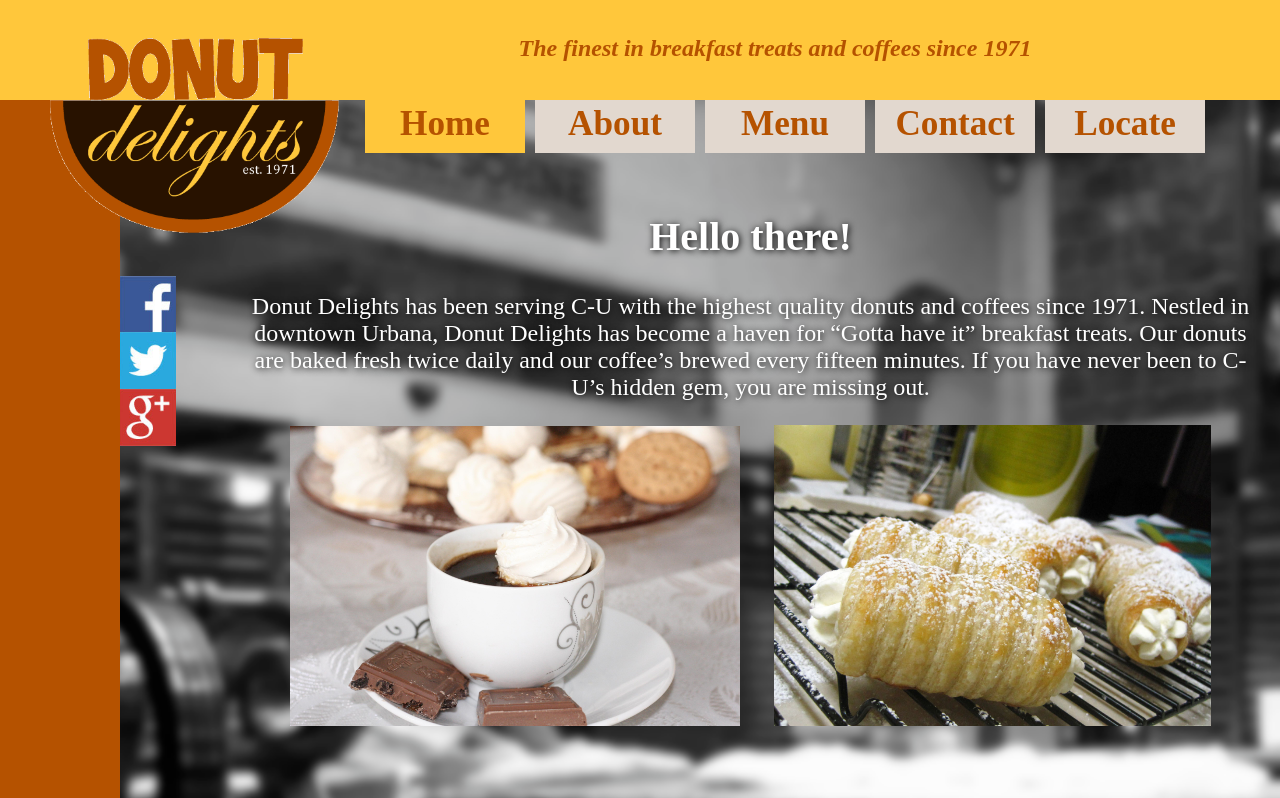
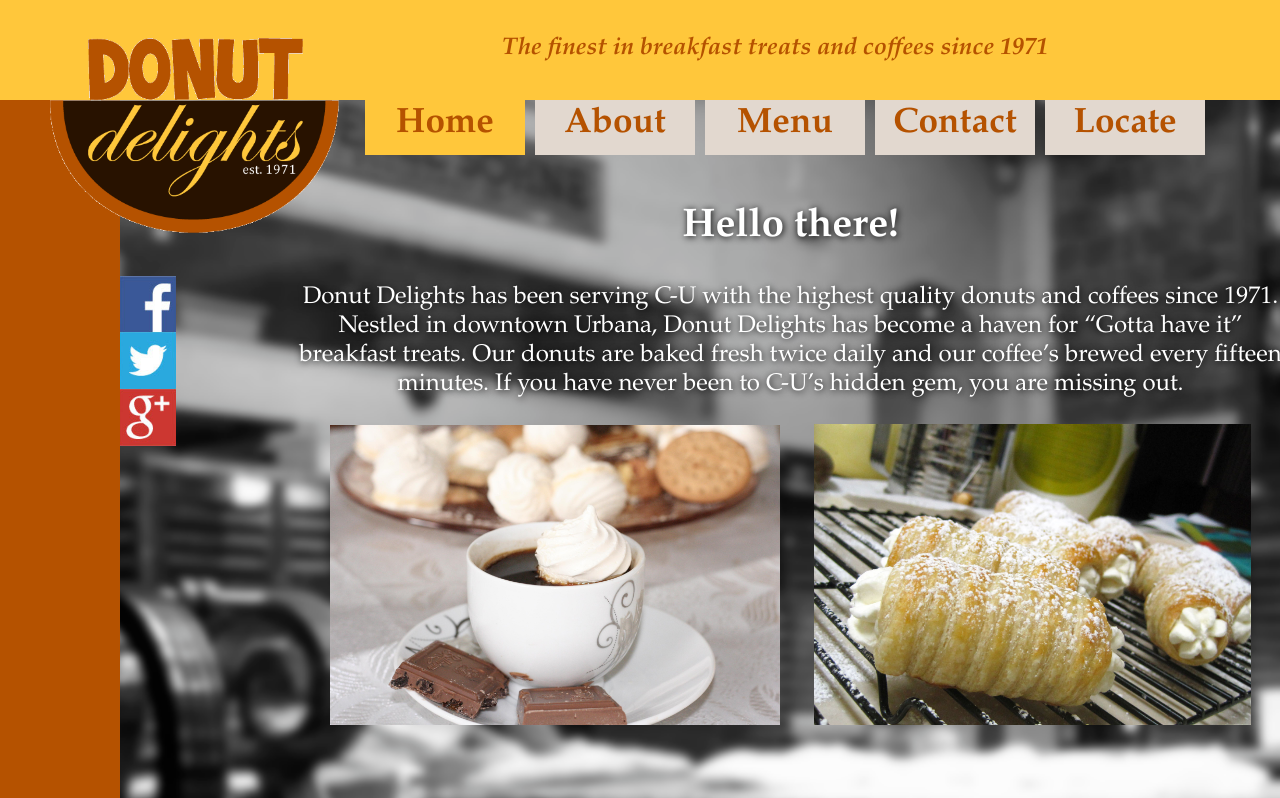
Before and after one commit to MarqyMark/MarqyMark.github.io, a plain HTML site: page index.html in a window 1280 px wide. Shown: the top 798 px of the page. Drawn offline with Linux system fonts and the light colour scheme.

Commit message:
Contact page - features complete
Webpage responsiveness added on all pages.
Unnecessary comments removed in bulk on some css files.

```diff
--- a/css/about.css
+++ b/css/about.css
@@ -1,12 +1,8 @@
-/*styles for home page*/
-
-html, body, header {          /*Used to allow percentage-based image scaling according to browser size. 100% causes the scroll bars to appear unnecessarily*/
+html, body, header {
     width: 99%;
     height: 99%;
     text-align: left;
-    font-family: Constantia;
-    /* background-color: black; */
-    /* overflow: hidden;   Disables scrollbars in main viewport */
+    font-family: "Palatino Linotype";
 }
 
 main section, aside {
@@ -25,13 +21,15 @@
 }
 
 section #title {
-    font-size: 200%;
-    margin-bottom: -15px;       /*Reduce gap between "About Us" and paragraphs*/
-    padding: 5px 0 0 10px;
+    font-size: 180%;
+    margin-bottom: -15px;
+    padding: 0px 0 0 6px;
 }
 
 #aboutText {
-    width: 525px;
+    position: relative;
+    top: 10px;
+    width: 575px;
     background-color: rgba(50, 50, 50, .6);
 }
 
@@ -41,7 +39,7 @@
     margin-right: 200px;
     /* min-width: 500px;*/       /*Temp adjustments for now. Will use media for size snapping*/
     /* max-width: 600px; */
-    width: 500px;
+    width: 550px;
     font-size: 105%;        /*May be included in size snapping. TBD*/
     padding-left: 10px;
     padding-bottom: 10px;
--- a/css/contact.css
+++ b/css/contact.css
@@ -1,12 +1,8 @@
-/*styles for home page*/
-
-html, body, header {          /*Used to allow percentage-based image scaling according to browser size. 100% causes the scroll bars to appear unnecessarily*/
+html, body, header {
     width: 99%;
     height: 99%;
     text-align: left;
-    font-family: Constantia;
-    /* background-color: black; */
-    /* overflow: hidden;   Disables scrollbars in main viewport */
+    font-family: "Palatino Linotype";
 }
 
 main section, aside {
@@ -23,17 +19,41 @@
     text-shadow: 1px 1px 7px black;
 }
 
+aside {
+    top: 200px;
+}
+
+@media only screen and (min-width: 1500px) {
+    main section, aside {
+        margin-left: -500px;
+        margin-right: 0px;
+        min-width: 1001px;
+        max-width: 100%;
+        left: 50%;
+    }
+}
+
 section #greet {
     font-size: 250%;
     font-style: bold;
 }
 
+#address_info {
+    position: absolute;
+    left: 550px;
+    width: 350px;
+    height: 125px;
+    top: 140px;
+    background: rgba(200, 200, 200, .3);
+}
+
 section p {
-    position: absolute;
-    Left: 600px;
+    margin-left: 5px;
+    margin-top: 1px;
     font-size: 120%;
     text-align: left;
     min-width: 200px;
+    width: 340px;
 }
 
 #contact1 {
@@ -58,7 +78,8 @@
 
 #vetsGif {
     position: relative;
-    left: 250px;
+    left: 230px;
+    top: 160px;
 }
 
 
--- a/css/home.css
+++ b/css/home.css
@@ -1,34 +1,30 @@
-/*styles for home page*/
-
-html, body, header {          /*Used to allow percentage-based image scaling according to browser size. 100% causes the scroll bars to appear unnecessarily*/
+html, body, header {
     width: 99%;
     height: 99%;
     text-align: left;
-    font-family: Constantia;
-    /* background-color: black; */
-    /* overflow: hidden;   Disables scrollbars in main viewport */
+    font-family: "Palatino Linotype";
 }
 
 main section, aside {
     position: absolute;
-    left: 200px;
-    top: 180px;
+    left: 240px;
+    top: 170px;
     z-index: 2;
     color: white;
     margin-left: 50px;
     margin-right: 200px;
-    min-width: 1001px;
-    max-width: 100%;
+    width: 1001px;
     text-align: center;
     text-shadow: 1px 1px 7px black;
 }
 
-@media only screen and (max-width: 1366px) {
-    #introText {
-        margin-left: 0;
-        margin-right: 0;
-        left: 250px;
-        top: 180px;
+@media only screen and (min-width: 1470px) {
+    main section {
+        margin-left: -445px;
+        margin-right: 0px;
+        min-width: 1001px;
+        max-width: 100%;
+        left: 50%;
     }
 }
 
@@ -38,11 +34,10 @@
 }
 
 section p {
+    max-width: 100%;
     font-size: 150%;
 }
 
-
-/* 2 images style */
 
 #pic1 {
     padding: 0 15px;
--- a/css/locate.css
+++ b/css/locate.css
@@ -1,15 +1,11 @@
-/*styles for home page*/
-
-html, body, header {          /*Used to allow percentage-based image scaling according to browser size. 100% causes the scroll bars to appear unnecessarily*/
+html, body, header {
     width: 99%;
     height: 99%;
     text-align: left;
-    font-family: Constantia;
-    /* background-color: black; */
-    /* overflow: hidden;   Disables scrollbars in main viewport */
+    font-family: "Palatino Linotype";
 }
 
-main section, {
+main section {
     position: absolute;
     left: 200px;
     top: 180px;
@@ -17,21 +13,32 @@
 }
 
 
-main aside {
+@media only screen and (min-width: 1575px) {
+    main section, aside {
+        margin-left: -588px;
+        margin-right: 0px;
+        min-width: 1001px;
+        max-width: 100%;
+        left: 50%;
+    }
+}
+
+
+main #storePic {
     position: absolute;
-    left: 750px;
-    top: 260px;
+    left: 520px;
+    top: 80px;
     z-index: 2;
 }
 
 #map {
     position: absolute;
-    top: 260px;
-    left: 325px;
+    top: 80px;
+    left: 100px;
     width: 400px;
     height: 400px;
     background: black;
-    z-index: 4;
+    z-index: 2;
 }
 
 #storePic {
--- a/css/menu.css
+++ b/css/menu.css
@@ -1,12 +1,8 @@
-/*styles for home page*/
-
-html, body, header {          /*Used to allow percentage-based image scaling according to browser size. 100% causes the scroll bars to appear unnecessarily*/
+html, body, header {
     width: 99%;
     height: 99%;
     text-align: left;
-    font-family: Constantia;
-    /* background-color: black; */
-    /* overflow: hidden;   Disables scrollbars in main viewport */
+    font-family: "Palatino Linotype";
 }
 
 main section, aside {
@@ -33,6 +29,16 @@
     height: 540px;
     display: block;
     background-color: rgba(70, 70, 70, .5);
+}
+
+@media only screen and (min-width: 1575px) {
+    main section {
+        margin-left: -540px;
+        margin-right: 0px;
+        min-width: 1001px;
+        max-width: 100%;
+        left: 50%;
+    }
 }
 
 #column1a {
```
Also changed, not shown: pages/contact.html (+4 -6 lines), pages/locate.html (+2 -3 lines).
